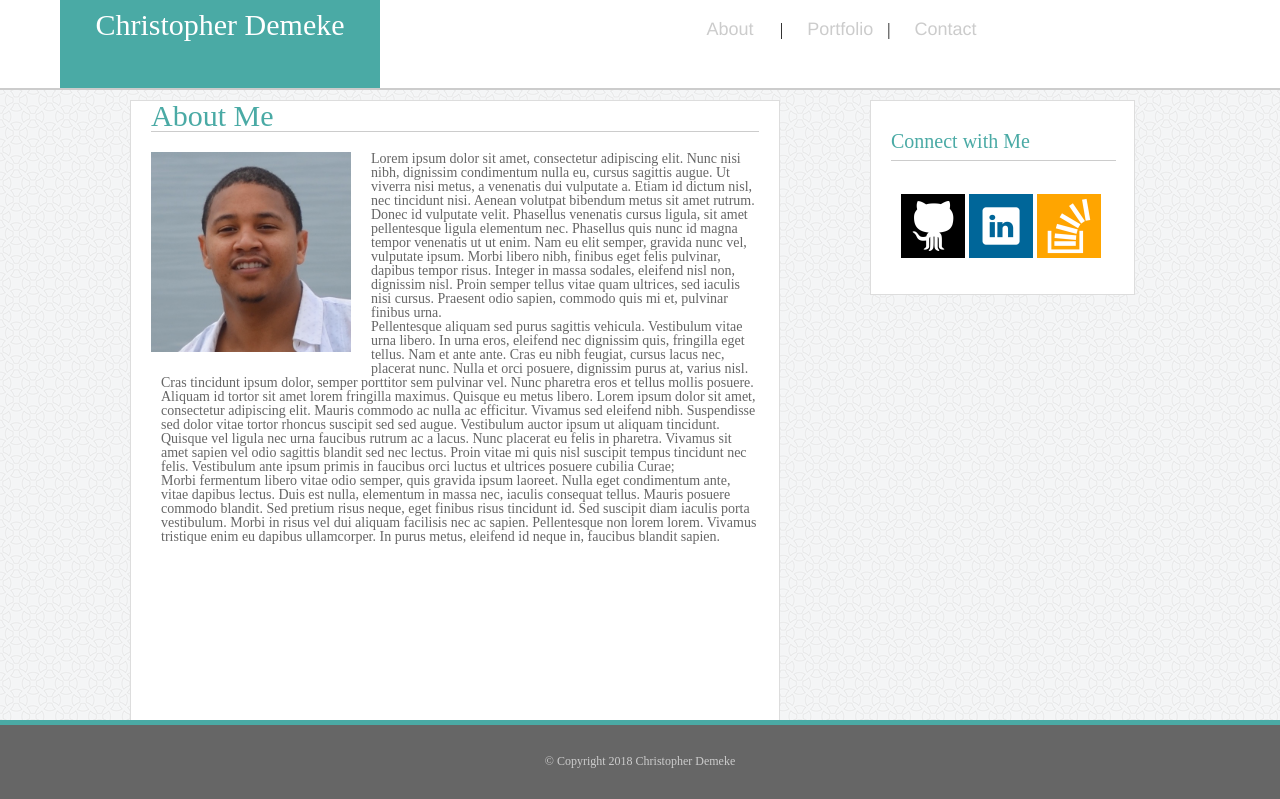
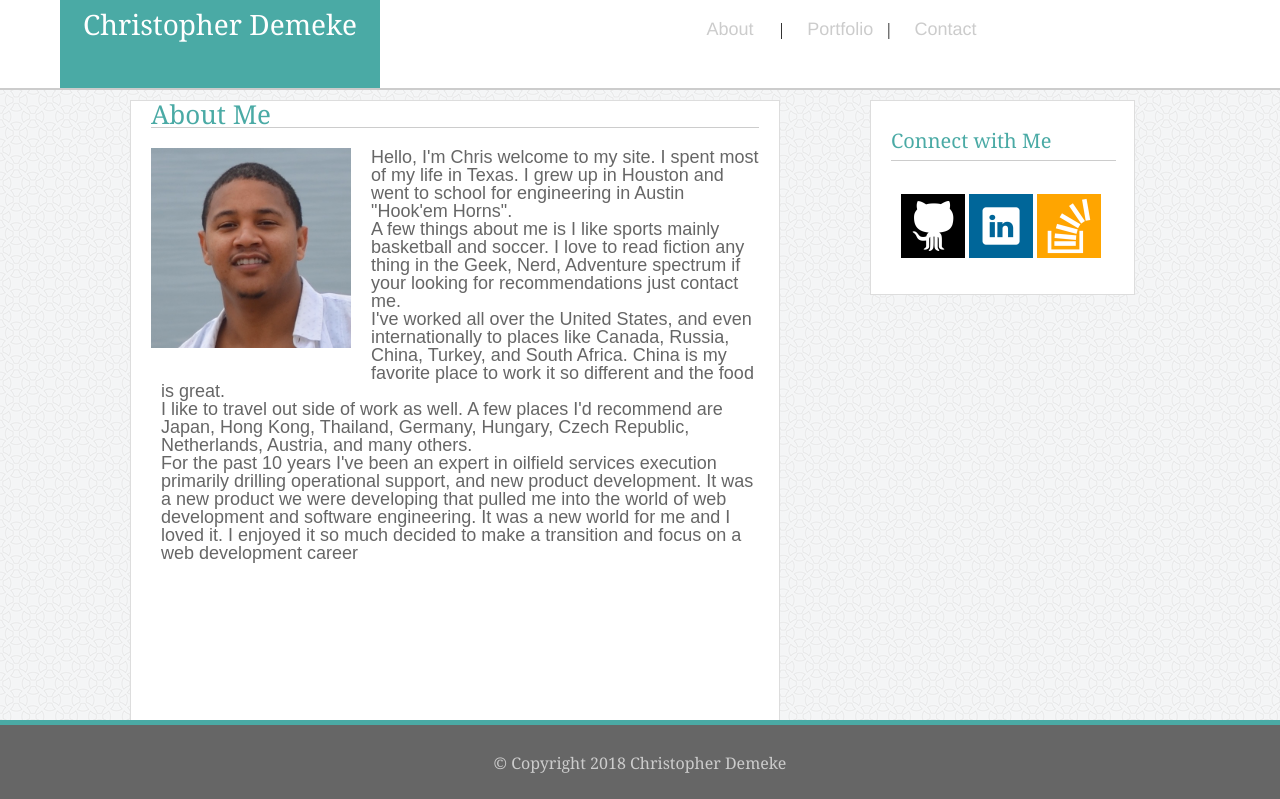
Before and after one commit to Cdemeke1227/Basic-Portfolio, a plain HTML site: page index.html in a window 1280 px wide. Shown: the top 799 px of the page. Drawn offline with Linux system fonts and the light colour scheme; files that its build step writes are made by us from their sources.

Commit message:
HW Submission Versioins

```diff
--- a/assets/css/style.css
+++ b/assets/css/style.css
@@ -105,7 +105,7 @@ nav li {
 
 .contactForm label {
     float: left;
-    font: Arial;
+    font-family: Arial;
     font-size: 14px;
     color: #666666;
 }
@@ -250,28 +250,28 @@ footer {
 /* Headings */
 /*****************************/
 h1 {
-    font: 'Georgia';
-    font-size: 30px;
+    font-family: 'Georgia';
+    font-size: 28px;
     text-align: center;
     color: #ffffff;
 }
 h2 {
-    font: 'Georgia';
-    font-size: 30px;
+    font-family: 'Georgia';
+    font-size: 26px;
     text-align: left;
     color: #4aaaa5;
 }
 
 h3 {
-    font: 'Georgia';
+    font-family: 'Georgia';
     font-size: 20px;
     text-align: left;
     color: #4aaaa5;
 }
 
 h4 {
-    font: 'Georgia';
-    font-size: 12px;
+    font-family: 'Georgia';
+    font-size: 16px;
     text-align: center;
     color: #cccccc;
 }
@@ -283,7 +283,7 @@ h4 {
     width: 275px;
     height: 40px;
     margin-left: 20px;
-    font: 'Georgia';
+    font-family: 'Georgia';
     font-size: 14px;
     text-align: center;
     background: #4aaaa5;
@@ -298,7 +298,7 @@ h4 {
     width: 275px;
     height: 40px;
     margin-left: 335px;
-    font: 'Georgia';
+    font-family: 'Georgia';
     font-size: 14px;
     text-align: center;
     background: #4aaaa5;
@@ -314,7 +314,7 @@ h4 {
     height: 40px;
     margin-top: 270px;
     margin-left: 20px;
-    font: 'Georgia';
+    font-family: 'Georgia';
     font-size: 14px;
     text-align: center;
     background: #4aaaa5;
@@ -330,7 +330,7 @@ h4 {
     height: 40px;
     margin-top: 270px;
     margin-left: 335px;
-    font: 'Georgia';
+    font-family: 'Georgia';
     font-size: 14px;
     text-align: center;
     background: #4aaaa5;
@@ -346,7 +346,7 @@ h4 {
     height: 40px;
     margin-top: 510px;
     margin-left: 20px;
-    font: 'Georgia';
+    font-family: 'Georgia';
     font-size: 14px;
     text-align: center;
     background: #4aaaa5;
@@ -355,7 +355,7 @@ h4 {
 }
 
 p {
-font: Arial;
-font-size: 14px;
+font-family: Sans-serif;
+font-size: 18px;
 color: #666666;
 }
--- a/index.html
+++ b/index.html
@@ -42,29 +42,24 @@
             <div class="biotext">
                 <img id="bioImage" src="./assets/images/Chris.jpg" alt="Christopher Demeke">
 
-                <p>Lorem ipsum dolor sit amet, consectetur adipiscing elit. Nunc nisi nibh, dignissim condimentum nulla eu,
-                    cursus sagittis augue. Ut viverra nisi metus, a venenatis dui vulputate a. Etiam id dictum nisl, nec
-                    tincidunt nisi. Aenean volutpat bibendum metus sit amet rutrum. Donec id vulputate velit. Phasellus venenatis
-                    cursus ligula, sit amet pellentesque ligula elementum nec. Phasellus quis nunc id magna tempor venenatis
-                    ut ut enim. Nam eu elit semper, gravida nunc vel, vulputate ipsum. Morbi libero nibh, finibus eget felis
-                    pulvinar, dapibus tempor risus. Integer in massa sodales, eleifend nisl non, dignissim nisl. Proin semper
-                    tellus vitae quam ultrices, sed iaculis nisi cursus. Praesent odio sapien, commodo quis mi et, pulvinar
-                    finibus urna.</p>
-                <p>Pellentesque aliquam sed purus sagittis vehicula. Vestibulum vitae urna libero. In urna eros, eleifend nec
-                    dignissim quis, fringilla eget tellus. Nam et ante ante. Cras eu nibh feugiat, cursus lacus nec, placerat
-                    nunc. Nulla et orci posuere, dignissim purus at, varius nisl. Cras tincidunt ipsum dolor, semper porttitor
-                    sem pulvinar vel. Nunc pharetra eros et tellus mollis posuere.</p>
-                <p>Aliquam id tortor sit amet lorem fringilla maximus. Quisque eu metus libero. Lorem ipsum dolor sit amet,
-                    consectetur adipiscing elit. Mauris commodo ac nulla ac efficitur. Vivamus sed eleifend nibh. Suspendisse
-                    sed dolor vitae tortor rhoncus suscipit sed sed augue. Vestibulum auctor ipsum ut aliquam tincidunt.
-                    Quisque vel ligula nec urna faucibus rutrum ac a lacus. Nunc placerat eu felis in pharetra. Vivamus sit
-                    amet sapien vel odio sagittis blandit sed nec lectus. Proin vitae mi quis nisl suscipit tempus tincidunt
-                    nec felis. Vestibulum ante ipsum primis in faucibus orci luctus et ultrices posuere cubilia Curae;</p>
-                <p>Morbi fermentum libero vitae odio semper, quis gravida ipsum laoreet. Nulla eget condimentum ante, vitae
-                    dapibus lectus. Duis est nulla, elementum in massa nec, iaculis consequat tellus. Mauris posuere commodo
-                    blandit. Sed pretium risus neque, eget finibus risus tincidunt id. Sed suscipit diam iaculis porta vestibulum.
-                    Morbi in risus vel dui aliquam facilisis nec ac sapien. Pellentesque non lorem lorem. Vivamus tristique
-                    enim eu dapibus ullamcorper. In purus metus, eleifend id neque in, faucibus blandit sapien.</p>
+                <p>
+                    Hello, I'm Chris welcome to my site.  I spent most of my life in Texas. I grew up in Houston and went to school for engineering in Austin "Hook'em Horns".
+                </p>
+                <p>
+                    A few things about me is I like sports mainly basketball and soccer.  I love to read fiction any thing in the Geek, Nerd, Adventure spectrum if your looking for recommendations just contact me.
+                </p>
+                <p>
+                    I've worked all over the United States, and even internationally to places like Canada, Russia, China, Turkey, and South Africa.  China is my favorite place to work it so different and the food is great.
+                </p>
+                <p>
+                    I like to travel out side of work as well. A few places I'd recommend are Japan, Hong Kong, Thailand, Germany, Hungary, Czech Republic, Netherlands, Austria,  and many others.
+                </p>
+                <p>
+                    For the past 10 years I've been an expert in oilfield services execution primarily drilling operational support, and new product development.
+                    It was a new product we were developing that pulled me into the world of web development and software engineering.
+                    It was a new world for me and I loved it.  I enjoyed it so much decided to make a transition and focus on a web development career
+                </p>
+
             </div>
         </section>
 
```
